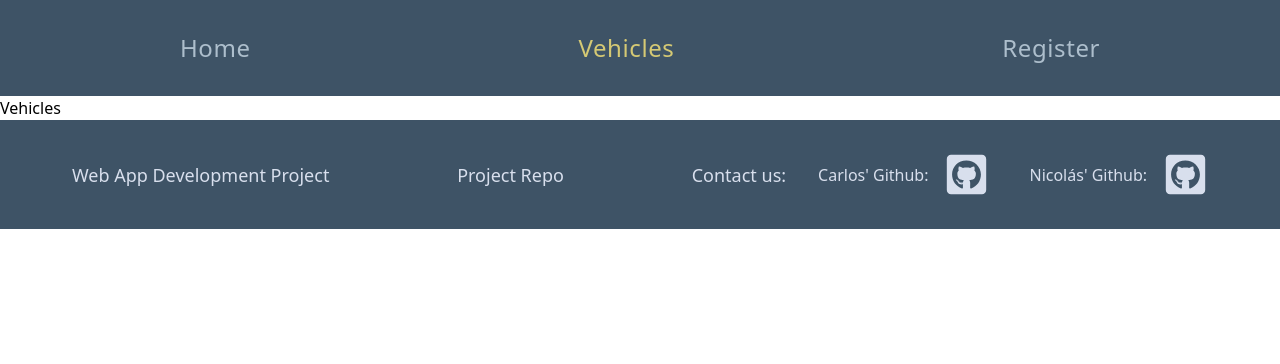
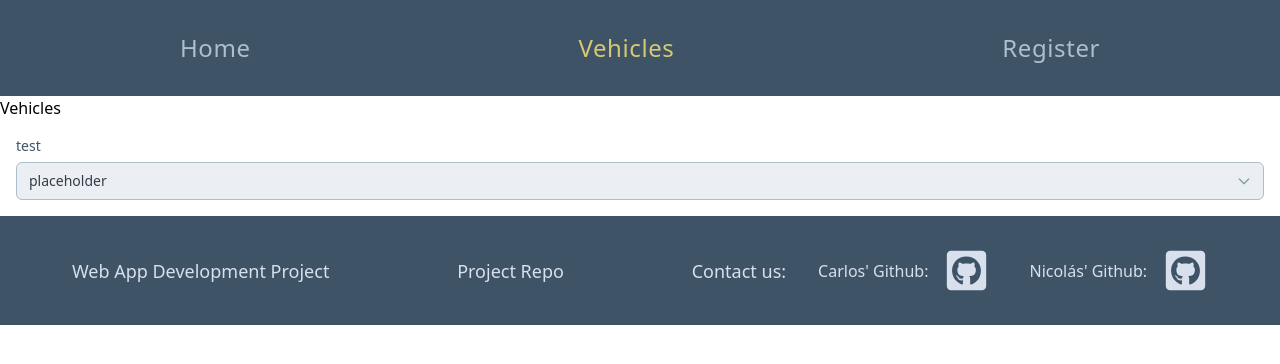
Before and after one commit to Nicolas-Rodriguez-Ch/daw-font-end, a React (Vite) app: page /vehicles in a window 1280 px wide. Shown: the top 364 px of the page. Built offline with nearby package versions, Linux system fonts and the light colour scheme; the HTML template or start-up script is replaced by a standard one.

Commit message:
adds select input element

```diff
--- /dev/null
+++ b/src/components/Select/index.tsx
@@ -0,0 +1,69 @@
+import TextCustom from '../TextCustom';
+import type { SelectProps } from './types';
+
+const Select = ({
+  id,
+  label,
+  options,
+  value,
+  onChange,
+  placeholder,
+  disabled = false,
+  error,
+}: SelectProps) => {
+  const selectStyles = [
+    'appearance-none bg-steel-100 rounded-md w-full',
+    'px-3 py-2 text-sm text-steel-900',
+    'border transition-all duration-150',
+    'focus:outline-none focus:ring-2 focus:ring-offset-1 focus:ring-offset-white',
+    'disabled:opacity-45 disabled:cursor-not-allowed',
+    error
+      ? 'border-cream-600 focus:ring-cream-500'
+      : 'border-steel-300 focus:ring-periwinkle-400 focus:border-periwinkle-500',
+  ].join(' ');
+
+  return (
+    <div className='flex flex-col gap-1.5 w-full p-2 md:p-4'>
+      {label && (
+        <label htmlFor={id} className='text-sm text-steel-700'>
+          {label}
+        </label>
+      )}
+      <div className='relative'>
+        <select
+          id={id}
+          value={value}
+          onChange={(e) => onChange(e.target.value)}
+          disabled={disabled}
+          className={selectStyles}
+        >
+          {placeholder && (
+            <option value='' disabled>
+              {placeholder}
+            </option>
+          )}
+          {options.map((opt) => (
+            <option key={opt.value} value={opt.value}>
+              {opt.label}
+            </option>
+          ))}
+        </select>
+
+        <div className='pointer-events-none absolute inset-y-0 right-3 flex items-center'>
+          <svg
+            className='w-4 h-4 text-steel-400'
+            fill='none'
+            viewBox='0 0 24 24'
+            stroke='currentColor'
+            strokeWidth={2}
+          >
+            <path strokeLinecap='round' strokeLinejoin='round' d='M19 9l-7 7-7-7' />
+          </svg>
+        </div>
+      </div>
+      {error && <TextCustom text={`* ${error}`} variant='small' className='text-cream-500' />}
+    </div>
+  );
+};
+
+export default Select;
--- /dev/null
+++ b/src/components/Select/types.ts
@@ -0,0 +1,15 @@
+interface SelectOption {
+  label: string;
+  value: string;
+}
+
+export interface SelectProps {
+  id: string;
+  label?: string;
+  options: SelectOption[];
+  value: string;
+  onChange: (value: string) => void;
+  placeholder?: string;
+  disabled?: boolean;
+  error?: string;
+}
--- a/src/pages/vehicles/index.tsx
+++ b/src/pages/vehicles/index.tsx
@@ -1,5 +1,28 @@
+import { useState } from 'react';
+
+import Select from '@/components/Select';
+
 const Vehicles = () => {
-  return <div>Vehicles</div>;
+  const [test, setTest] = useState('');
+  return (
+    <>
+      <div>Vehicles</div>
+      <Select
+        label='test'
+        id='test'
+        options={[
+          { label: 'ppp', value: 'ppp' },
+          { label: 'ccc', value: 'ccc' },
+        ]}
+        onChange={(e) => {
+          setTest(e);
+        }}
+        value={test}
+        placeholder='placeholder'
+        error={test}
+      />
+    </>
+  );
 };
 
 export default Vehicles;
```
